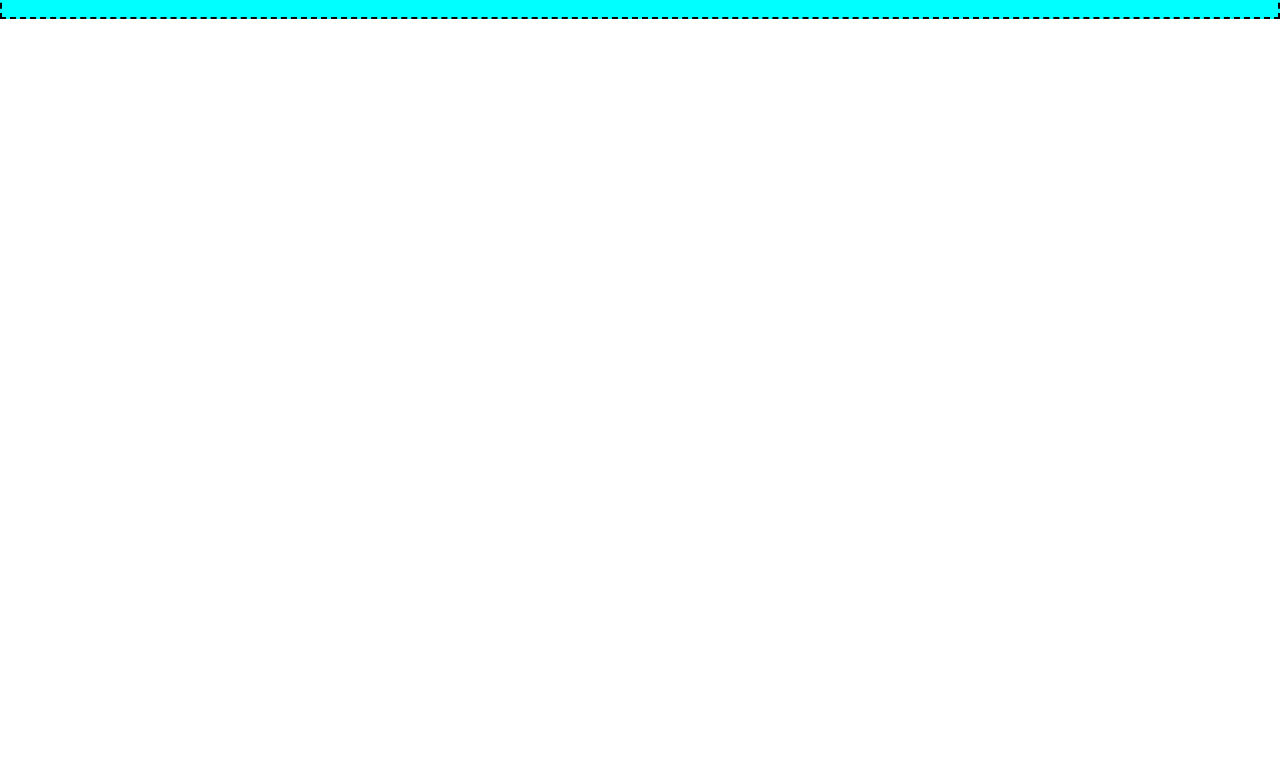
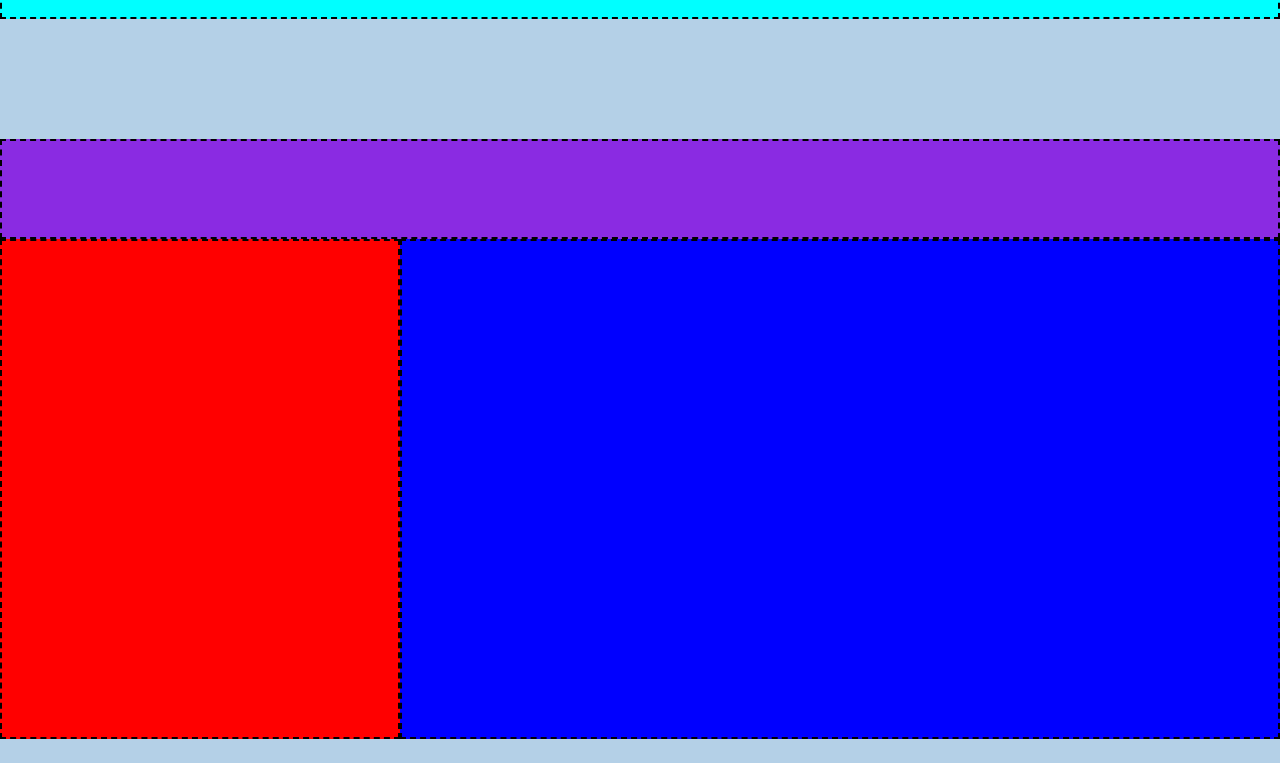
Before and after one commit to AndreaLivornese/htmlcss-dropbox, a plain HTML site: page index.html in a window 1280 px wide. Shown: the part 79-842 px from the top of the page. Before the commit the page ends 800 px from the top, so only its background shows below. Drawn offline with Linux system fonts and the light colour scheme.

Commit message:
fine blocco header

```diff
--- a/css/style.css
+++ b/css/style.css
@@ -23,6 +23,20 @@ body{
     padding:16px;
     background-color: #0061ff;
 }
+
+.container{
+    max-width: 1100px;
+    margin-left: auto;
+    margin-right: auto;
+}
+
+.big-container{
+    max-width: 1300px;
+    margin-left: auto;
+    margin-right: auto;
+}
+
+
 /* navbar */
 
 nav{
@@ -55,12 +69,53 @@ nav a{
     padding: 10px 16px;
 }
 
+/* fine navbar */
+
+
+/* main */
+
+/* header */
+
+header{
+    background-color: #b4d0e7;
+    padding-top:120px;
+    padding-bottom:24px;
+}
+
+.big-container.row{
+    flex-wrap: wrap;
+    align-items: flex-start;
+}
+
+.big-container .titolo{
+    height: 100px;
+    /* test */
+
+    width: 100%;
+    background-color: blueviolet;
+
+}
+
+.big-container .text-side{
+    height: 500px;
+    /* test */
+    width: 400px;
+
+    background-color: red;
+}
+
+
+.big-container .img{
+    height: 500px;
+    /* test */
+    flex-grow: 1;
+
+    background-color: blue;
+}
 
 
 
+/* fine header */
 
 
-
-
-
-/* fine navbar */
+/* fine main */
--- a/index.html
+++ b/index.html
@@ -39,5 +39,22 @@
 
     <!-- fine navbar -->
 
+
+    <!-- main -->
+    <main>
+
+        <!-- header -->
+        <header>
+            <div class="big-container row">
+                <div class="titolo border"></div>
+                <div class="text-side border"></div>
+                <div class="img border"></div>
+            </div>
+        </header>
+        <!-- header -->
+
+    </main>
+    <!-- fine main -->
+
 </body>
 </html>
```
